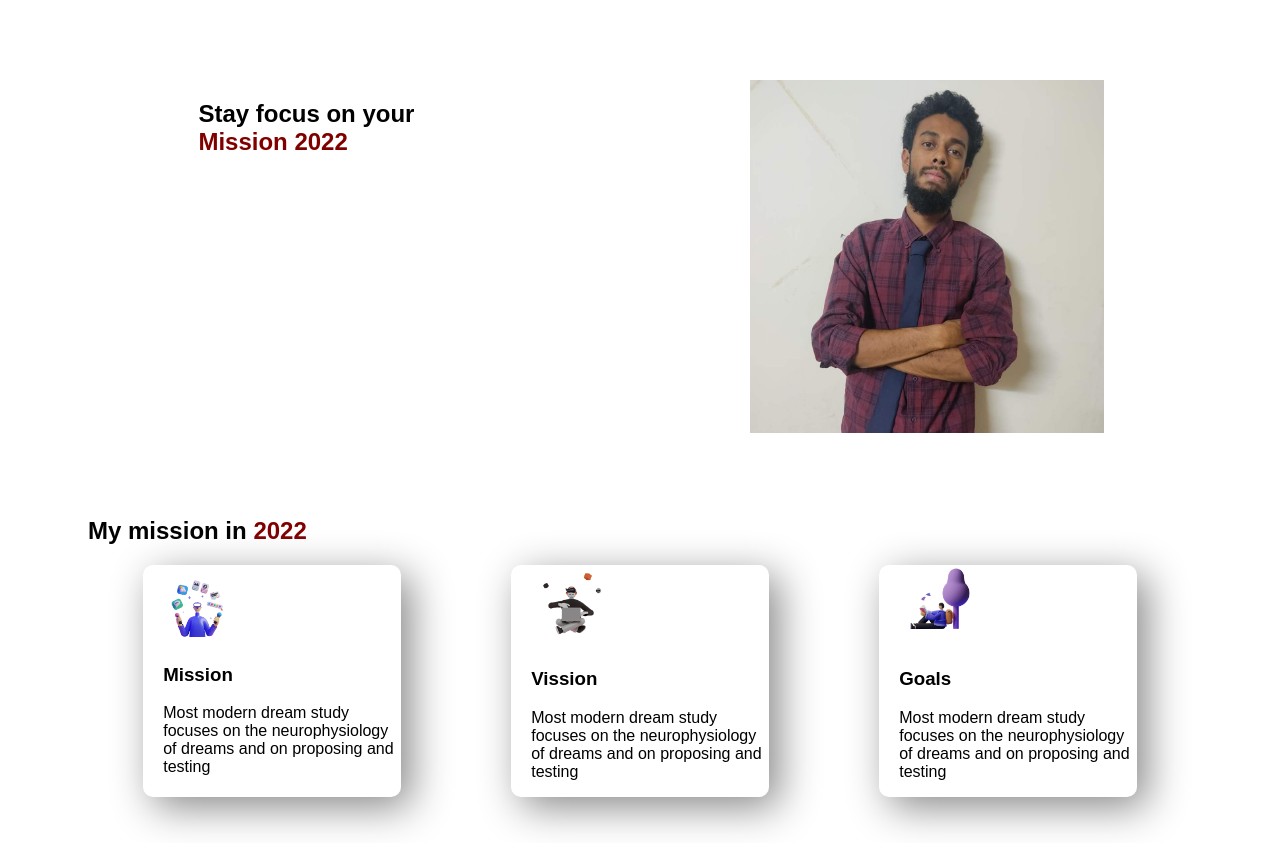
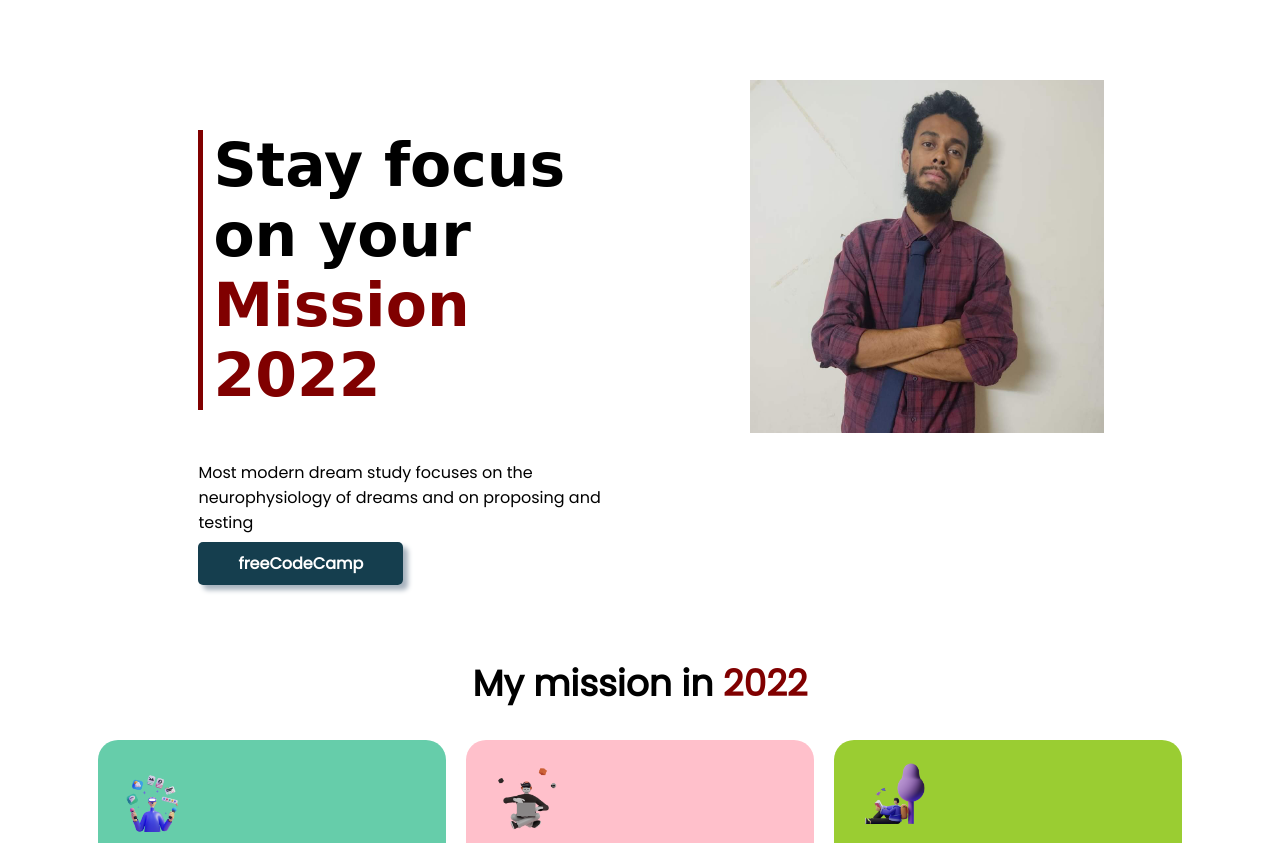
Before and after one commit to akiksaifullah/mission-2022, a plain HTML site: page index.html in a window 1280 px wide. Shown: the top 843 px of the page. Drawn offline with Linux system fonts and the light colour scheme; a web font is replaced by a local one.

Commit message:
footer and  heading added

```diff
--- a/index.html
+++ b/index.html
@@ -5,6 +5,12 @@
     <meta charset="UTF-8">
     <meta http-equiv="X-UA-Compatible" content="IE=edge">
     <meta name="viewport" content="width=device-width, initial-scale=1.0">
+    <link rel="preconnect" href="https://fonts.googleapis.com">
+    <link rel="preconnect" href="https://fonts.gstatic.com" crossorigin>
+    <link href="https://fonts.googleapis.com/css2?family=Boogaloo&family=Poppins&display=swap" rel="stylesheet">
+    <link rel="preconnect" href="https://fonts.googleapis.com">
+    <link rel="preconnect" href="https://fonts.gstatic.com" crossorigin>
+    <link href="https://fonts.googleapis.com/css2?family=Moon+Dance&display=swap" rel="stylesheet">
     <link rel="stylesheet" href="style.css">
     <title>Mission 2022</title>
 </head>
@@ -12,28 +18,30 @@
 <body>
     <section class="flexible-container">
         <div class="half-width">
-            <h1>Stay focus on your<br> <span class="orange">Mission 2022</span></h1>
+            <h1 id="first-heading">Stay focus on your<br> <span class="orange">Mission 2022</span></h1>
+            <p>Most modern dream study focuses on the neurophysiology of dreams and on proposing and testing</p>
+            <a href="https://www.freecodecamp.org/" target="_blank" class="button">freeCodeCamp</a>
         </div>
         <div class="half-width">
             <img src="images/my-images/akik.jpg" alt="Akik's Photo">
         </div>
     </section>
     <section>
-        <div>
+        <div class="heading">
             <h1>My mission in <span class="orange">2022</span></h1>
         </div>
         <div class="flexible-container">
-            <div class="experience-item">
+            <div class="blocks" id="mission">
                 <img src="images/illustrators/illustrator-1.png" alt="" hight="80px" width="80px">
                 <h3>Mission</h3>
                 <p>Most modern dream study focuses on the neurophysiology of dreams and on proposing and testing</p>
             </div>
-            <div class="experience-item">
+            <div class="blocks" id="vission">
                 <img src="images/illustrators/illustrator-2.png" alt="" hight="80px" width="80px">
                 <h3>Vission</h3>
                 <p>Most modern dream study focuses on the neurophysiology of dreams and on proposing and testing</p>
             </div>
-            <div class="experience-item">
+            <div class="blocks" id="goals">
                 <img src="images/illustrators/illustrator-3.png" alt="" hight="80px" width="80px">
                 <h3>Goals</h3>
                 <p>Most modern dream study focuses on the neurophysiology of dreams and on proposing and testing</p>
@@ -46,25 +54,37 @@
         </div>
         <div>
             <h1 class="text-part">Develop Without Limits</h1>
+            <p>Most modern dream study focuses on the neurophysiology of dreams and on proposing and testing</p>
+            <a href="https://www.freecodecamp.org/" target="_blank" class="button">freeCodeCamp</a>
         </div>
     </section>
     <section class="flexible-container">
         <div class="text-part">
             <h1>know Our global Community</h1>
+            <p>Most modern dream study focuses on the neurophysiology of dreams and on proposing and testing</p>
+            <a href="https://www.freecodecamp.org/" target="_blank" class="button">freeCodeCamp</a>
         </div>
         <div class="img-part">
             <img src="images/my-images/pklogy.jpg" alt="pklogy">
         </div>
     </section>
     <section>
-        <h1>Build <span class="orange">Corona Application</span></h1>
-        <div></div>
-        <div>
-            <h1>Stay safe with <br> <span class="orange">GoCorona</span></h1>
+        <div class="heading">
+            <h1>Build <span class="orange">Corona Application</span></h1>
+        </div>
+        <div class="flexible-container">
+            <div class="img-part">
+                <img src="images/pictures/app.png" alt="app">
+            </div>
+            <div class="text-part">
+                <h1>Stay safe with <br> <span class="orange">GoCorona</span></h1>
+                <p>Most modern dream study focuses on the neurophysiology of dreams and on proposing and testing</p>
+                <a href="https://www.freecodecamp.org/" target="_blank" class="button">freeCodeCamp</a>
+            </div>
         </div>
     </section>
     <footer>
-        <p>Mission 2022</p>
+        <p class="fp">Mission <span id="fp">2022</span></p>
         <p>Hard work, Perseverance, and Determination for 2022</p>
     </footer>
 </body>
--- a/style.css
+++ b/style.css
@@ -1,6 +1,13 @@
 section{
     font-family: 'Poppins', sans-serif;
     margin: 80px;
+}
+#first-heading{
+    font-size: 60px;
+    font-family: 'Boogaloo', cursive;
+    border-left: 5px solid;
+    border-color: maroon;
+    padding-left: 10px;
 }
 .orange{
     color:maroon;
@@ -16,16 +23,25 @@ section{
 .half-width img{
     width: 80%;
 }
-.experience-item{
+.blocks{
     width:28%;
-    margin-left: 5%;
-    margin-right: 5%;
-    box-shadow: 10px 10px 40px #888888;
-    padding-left: 20px;
-    border-radius: 10px;
+    margin-left: 10px;
+    margin-right: 10px;
+    padding: 20px;
+    border-radius: 20px;
+}
+#mission{
+    background-color: mediumaquamarine;
+}
+#vission{
+    background-color: pink;
+}
+#goals{
+    background-color: yellowgreen;
 }
 .text-part{
     width:60%;
+    padding: 40px;
 }
 .img-part{
     width:40%;
@@ -34,8 +50,30 @@ section{
     width:80%;
 }
 footer{
-    background-color: mediumslateblue;
+    background-color: rgb(11, 3, 59);
     text-align: center;
-    padding-top: 30px;
+    padding-top: 20px;
     padding-bottom:30px;
+    color: white;
 }
+.fp{
+    font-size:37px;
+    font-family: 'Moon Dance', cursive;
+    font-weight: 900;
+}
+#fp{
+    color: red;
+}
+.heading{
+    text-align: center;
+    font-size:x-large;
+}
+.button{
+    text-decoration: none;
+    background-color:rgb(21, 62, 78);
+    color:white;
+    font-weight: 700;
+    padding:10px 40px;
+    border-radius: 5px;
+    box-shadow: 5px 5px 5px rgb(168, 179, 190);
+}
```
